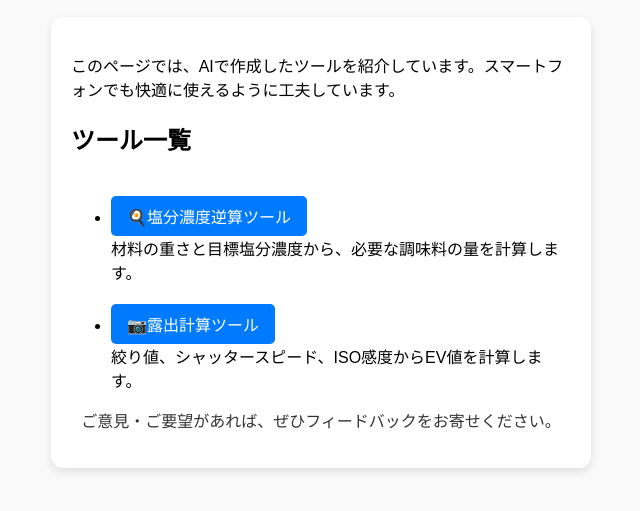
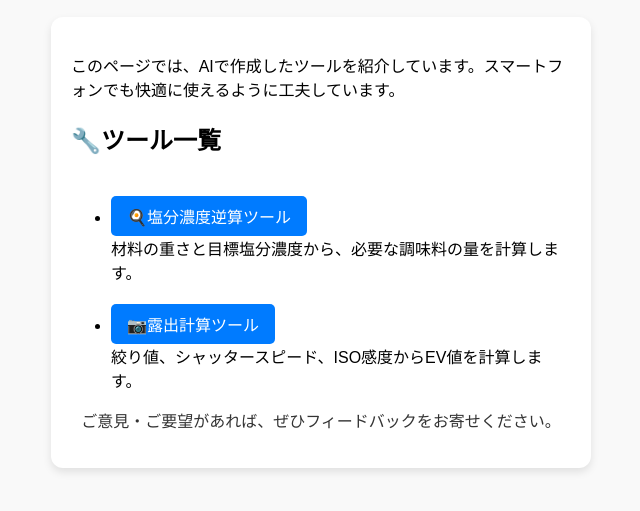
Before and after one commit to y-nob/my-html-tool, a plain HTML site: page index.html in a window 1280 px wide. Shown: the part 55-566 px from the top of the page, without its empty margins (319-959 px from the left). Drawn offline with Linux system fonts and the light colour scheme.

Commit message:
見出し修正

```diff
--- a/index.html
+++ b/index.html
@@ -11,7 +11,7 @@
   <div class="container">
     <p>このページでは、AIで作成したツールを紹介しています。スマートフォンでも快適に使えるように工夫しています。</p>
 
-    <h2>ツール一覧</h2>
+    <h2>🔧ツール一覧</h2>
     <ul>
       <li>
         <a href="enbunkeisan.html">🍳塩分濃度逆算ツール</a><br>
```
